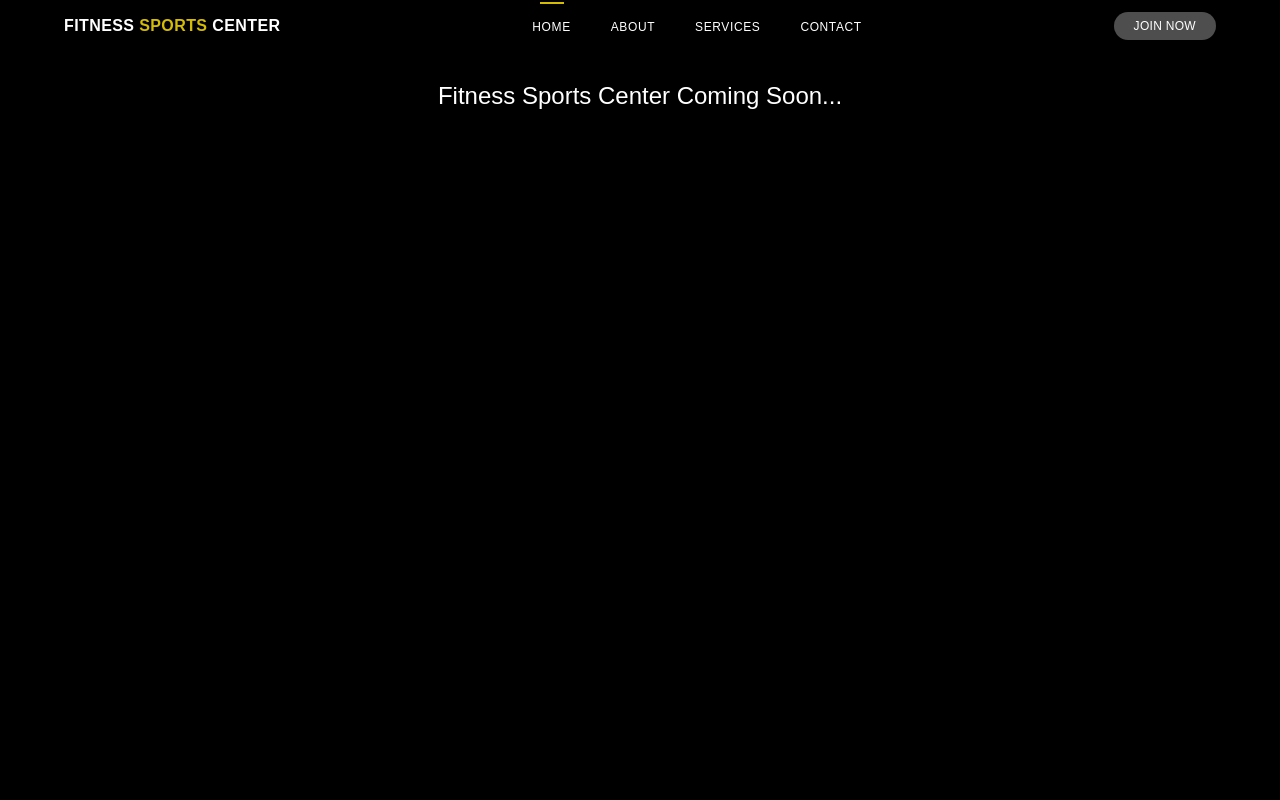
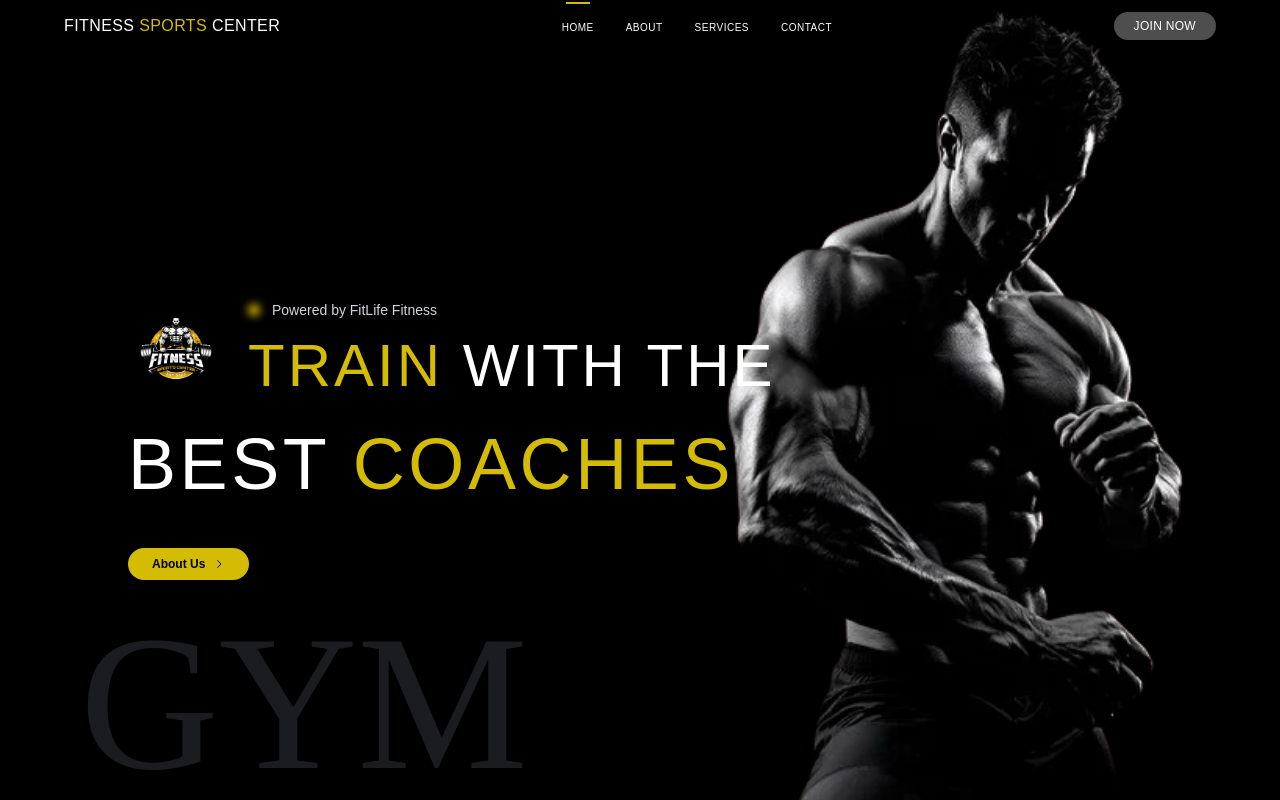
Before and after one commit to ArkhanShimar/Fitness-Sports-Center, a React (Create React App) app: page / in a window 1280 px wide. Built offline with nearby package versions, Linux system fonts and the light colour scheme.

Commit message:
hero section design

```diff
--- a/src/App.js
+++ b/src/App.js
@@ -1,13 +1,17 @@
 import React from 'react';
 import Navbar from './components/Navbar';
+import Hero from './components/Hero';
 
 function App() {
   return (
     <div className="App">
-      <Navbar />
-      {/* Other sections will be added here */}
-      <div className="pt-20">
-        <h1 className="text-center text-white text-2xl">Fitness Sports Center Coming Soon...</h1>
+      {/* Hero section with full viewport height */}
+      <div className="relative">
+        <Hero />
+        {/* Navbar positioned absolutely over Hero */}
+        <div className="absolute top-0 left-0 right-0 z-50">
+          <Navbar />
+        </div>
       </div>
     </div>
   );
--- /dev/null
+++ b/src/components/Hero.js
@@ -0,0 +1,83 @@
+import React from 'react';
+import heroImage from '../assets/images/hero.png';
+import logoImage from '../assets/images/logo.png';
+
+const Hero = () => {
+  return (
+    <div className="bg-black text-white relative overflow-hidden" style={{ height: '100vh' }}>
+      {/* Hero Person Image - Full viewport height, behind everything including navbar */}
+      <div className="absolute top-0 right-0 w-1/2 h-full z-0">
+        <img
+          src={heroImage}
+          alt="Fitness Person"
+          className="h-full w-full object-cover object-center"
+        />
+      </div>
+
+      <div className="absolute bottom-0 left-20 z-5 flex items-end h-32">
+        <h1 className="font-koulen text-[8rem] lg:text-[10rem] xl:text-[12rem] text-gray-500 opacity-25 leading-none select-none">
+          GYM
+        </h1>
+      </div>
+
+      <div className="max-w-6xl mx-auto px-6 lg:px-16 relative z-20 h-full">
+
+        {/* Content positioned over hero image */}
+        <div className="flex flex-col justify-center h-full pt-20">
+
+          {/* Logo and Powered by section - side by side */}
+          <div className="flex items-start space-x-6 mb-8">
+            <img
+              src={logoImage}
+              alt="Fitness Logo"
+              className="w-20 h-20 lg:w-24 lg:h-24"
+            />
+
+            <div className="flex flex-col space-y-4">
+              {/* Powered by FitLife Fitness - with blurred dot */}
+              <div className="flex items-center space-x-3">
+                <div className="w-3 h-3 bg-primary rounded-full blur-sm"></div>
+                <span className="font-unbounded text-sm text-gray-300">
+                  Powered by FitLife Fitness
+                </span>
+              </div>
+
+              <h1 className="font-krona text-4xl lg:text-5xl xl:text-6xl leading-tight tracking-wider">
+                <span className="text-primary">TRAIN</span> WITH THE
+              </h1>
+            </div>
+          </div>
+
+          {/* BEST COACHES - left aligned, smaller to fit single line */}
+          <div className="mb-12">
+            <h1 className="font-krona text-5xl lg:text-6xl xl:text-7xl leading-tight tracking-wider">
+              BEST <span className="text-primary">COACHES</span>
+            </h1>
+          </div>
+
+          {/* About Us Button - Smaller size */}
+          <div>
+            <button className="bg-primary text-black px-6 py-2 rounded-full font-unbounded font-semibold text-xs hover:bg-yellow-400 transition-colors flex items-center space-x-2">
+              <span>About Us</span>
+              <svg
+                className="w-3 h-3"
+                fill="none"
+                stroke="currentColor"
+                viewBox="0 0 24 24"
+              >
+                <path
+                  strokeLinecap="round"
+                  strokeLinejoin="round"
+                  strokeWidth={2}
+                  d="M9 5l7 7-7 7"
+                />
+              </svg>
+            </button>
+          </div>
+        </div>
+      </div>
+    </div>
+  );
+};
+
+export default Hero;
--- a/src/components/Navbar.js
+++ b/src/components/Navbar.js
@@ -7,20 +7,20 @@ const Navbar = () => {
   const navItems = ['HOME', 'ABOUT', 'SERVICES', 'CONTACT'];
 
   return (
-    <nav className="bg-black text-white py-3 px-6 lg:px-16 fixed w-full top-0 z-50">
+    <nav className="bg-transparent text-white py-3 px-6 lg:px-16 fixed w-full top-0 z-50">
       <div className="max-w-7xl mx-auto flex items-center justify-between">
         {/* Logo Text */}
-        <div className="font-unbounded font-semibold text-sm lg:text-base tracking-wide">
+        <div className="font-unbounded text-sm lg:text-base tracking-wide">
           FITNESS <span className="text-primary">SPORTS</span> CENTER
         </div>
 
         {/* Desktop Navigation */}
-        <div className="hidden lg:flex items-center space-x-10">
+        <div className="hidden lg:flex items-center space-x-8">
           {navItems.map((item) => (
             <div key={item} className="relative">
               <a
                 href={`#${item.toLowerCase()}`}
-                className="font-unbounded text-xs font-normal hover:text-primary transition-colors cursor-pointer tracking-wider"
+                className="font-unbounded text-[10px] font-normal hover:text-primary transition-colors cursor-pointer tracking-wider"
                 onClick={() => setActiveSection(item)}
               >
                 {item}
--- a/src/index.css
+++ b/src/index.css
@@ -4,6 +4,7 @@
 
 @import url('https://fonts.googleapis.com/css2?family=Unbounded:wght@200;300;400;500;600;700;800;900&display=swap');
 @import url('https://fonts.googleapis.com/css2?family=Koulen&display=swap');
+@import url('https://fonts.googleapis.com/css2?family=Krona+One&display=swap');
 
 * {
   margin: 0;
--- a/tailwind.config.js
+++ b/tailwind.config.js
@@ -14,6 +14,7 @@ module.exports = {
       fontFamily: {
         'unbounded': ['Unbounded', 'sans-serif'],
         'koulen': ['Koulen', 'cursive'],
+        'krona': ['Krona One', 'sans-serif'],
         sans: ['Unbounded', 'system-ui', 'sans-serif'],
       },
     },
```
Also changed, not shown: src/assets/images/hero.png (added).
